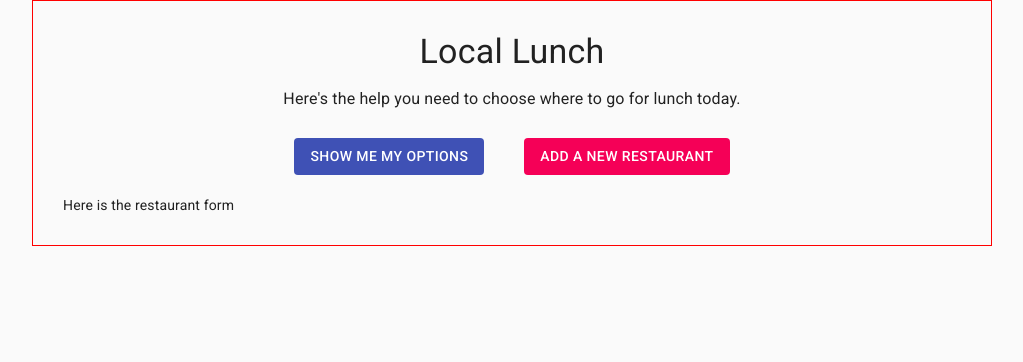
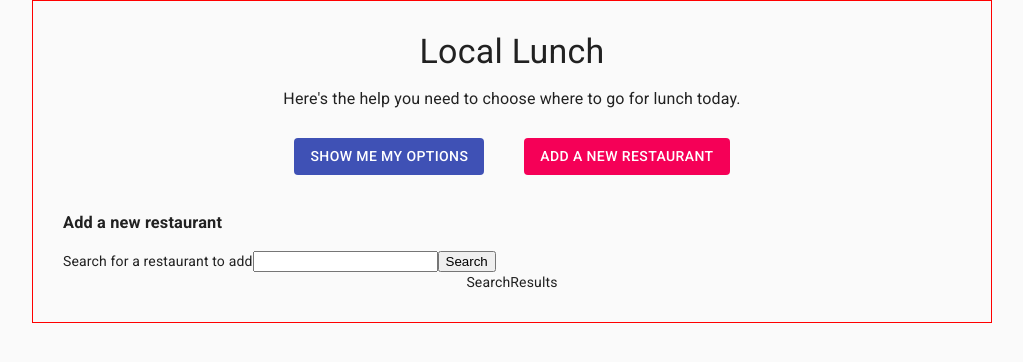
Before and after one commit to saarikt1/local-lunch, a React (Create React App) app in the folder root/frontend/: page /addRestaurant in a window 1280 px wide. Shown: the top 362 px of the page, without its empty margins (128-1151 px from the left). Built offline with nearby package versions, Linux system fonts and the light colour scheme; no server answers.

Commit message:
Create a simple form to add search results to state

```diff
--- a/root/frontend/package.json
+++ b/root/frontend/package.json
@@ -9,6 +9,7 @@
     "@testing-library/user-event": "^12.0.11",
     "axios": "^0.19.2",
     "core-js": "^3.6.5",
+    "formik": "^2.1.4",
     "leaflet": "^1.6.0",
     "puppeteer": "^5.0.0",
     "react": "^16.13.1",
--- a/root/frontend/src/App.js
+++ b/root/frontend/src/App.js
@@ -22,14 +22,6 @@ const App = () => {
     initRestaurants();
   }, []);
 
-  {
-    /* <Switch>
-    <Route path="/add-restaurant">{}</Route>
-    <Route path="/">
-      <Home />
-    </Route>
-  </Switch> */
-  }
   return (
     <React.Fragment>
       <CssBaseline />
@@ -37,8 +29,10 @@ const App = () => {
         maxWidth="md"
         style={{ border: "1px solid red", padding: "30px" }}
       >
+        <Router>
           <Header />
           <Box display="flex" flexDirection="row" justifyContent="center">
+            <Link to="/" style={{ textDecoration: "none" }}>
               <Button
                 id="locate-button"
                 variant="contained"
@@ -50,20 +44,25 @@ const App = () => {
               >
                 Show me my options
               </Button>
+            </Link>
+            <Link to="/addRestaurant" style={{ textDecoration: "none" }}>
               <Button
                 id="add-restaurant-button"
                 variant="contained"
                 color="secondary"
                 disableElevation
                 type="button"
-            // onClick={initUserLocation}
                 style={{ margin: "20px" }}
               >
                 Add a new restaurant
               </Button>
+            </Link>
           </Box>
-        <Router>
+          <Switch>
+            <Route path="/addRestaurant">
               <RestaurantForm />
+            </Route>
+            <Route path="/">
               {userLocation && (
                 <Box
                   display="flex"
@@ -81,14 +80,12 @@ const App = () => {
                   />
                 </Box>
               )}
+            </Route>
+          </Switch>
         </Router>
       </Container>
     </React.Fragment>
   );
 };
 
-function Home() {
-  // return <h2>Home</h2>;
-}
-
 export default App;
--- a/root/frontend/src/components/RestaurantForm.jsx
+++ b/root/frontend/src/components/RestaurantForm.jsx
@@ -1,19 +1,51 @@
-import React, { useEffect } from "react";
+import React, { useState } from "react";
+import { useFormik } from "formik";
+import { Box } from "@material-ui/core";
+import SearchResults from "./SearchResults";
 
 const RestaurantForm = () => {
-  useEffect(() => {
-    fetchSearchResults();
-  }, []);
+  const [searchResults, setSearchResults] = useState([]);
 
-  const fetchSearchResults = async () => {
-    // let response = await fetch(
-    //   "https://nominatim.openstreetmap.org/?addressdetails=1&q=tornitupa&format=json&limit=3&countrycodes=fi&extratags=1"
-    // );
-    // let data = await response.json();
-    // console.log(data[0].display_name);
+  const fetchSearchResults = async (searchQuery) => {
+    let response = await fetch(
+      `https://nominatim.openstreetmap.org/?addressdetails=1&q=${searchQuery}&format=json&limit=3&countrycodes=fi&extratags=1`
+    );
+    let data = await response.json();
+    if (data.length) {
+      // alert(data[0].display_name);
+      console.log(data);
+      setSearchResults(data);
+    } else {
+      alert("No search results found");
+    }
   };
 
-  return <div>Here is the restaurant form</div>;
+  const formik = useFormik({
+    initialValues: {
+      search: "",
+    },
+    onSubmit: (values) => {
+      fetchSearchResults(JSON.stringify(values.search));
+    },
+  });
+
+  return (
+    <Box>
+      <h3>Add a new restaurant</h3>
+      <form onSubmit={formik.handleSubmit}>
+        <label htmlFor="search">Search for a restaurant to add</label>
+        <input
+          id="search"
+          name="search"
+          type="text"
+          onChange={formik.handleChange}
+          value={formik.values.search}
+        />
+        <button type="submit">Search</button>
+      </form>
+      <SearchResults />
+    </Box>
+  );
 };
 
 export default RestaurantForm;
--- /dev/null
+++ b/root/frontend/src/components/SearchResults.jsx
@@ -0,0 +1,17 @@
+import React from "react";
+import { Box } from "@material-ui/core";
+
+const SearchResults = () => {
+  return (
+    <Box
+      id="search-results"
+      display="flex"
+      flexDirection="row"
+      justifyContent="center"
+    >
+      <div>SearchResults</div>
+    </Box>
+  );
+};
+
+export default SearchResults;
```
Also changed, not shown: root/frontend/src/components/SearchResultDetails.jsx (added), 1 other file (tests, documents, lock files or other folders). Lines whose indentation alone changed are shown as unchanged.
